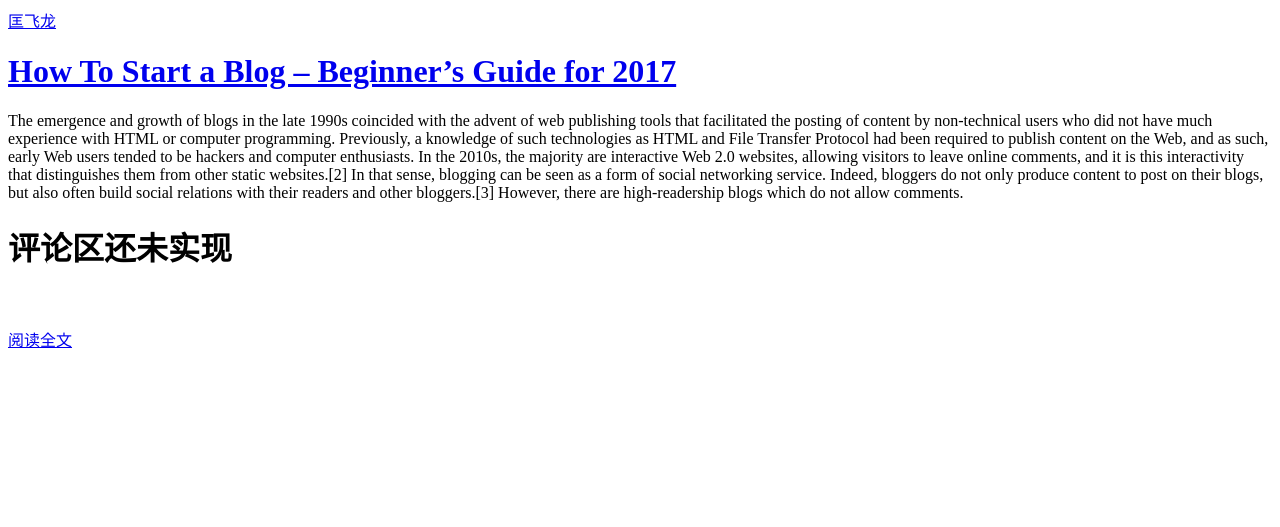
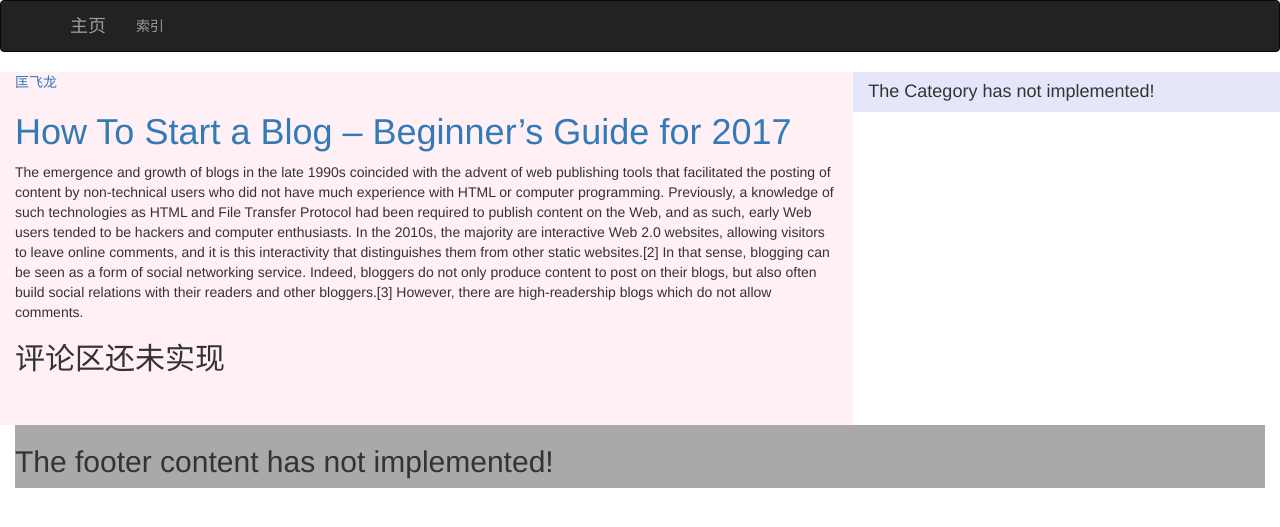
Before and after one commit to chenmich/Concrete-Engineering, a Flask app: page /post/1 in a window 1280 px wide. Shown: the top 527 px of the page. Run offline with Flask 2, Linux system fonts and the light colour scheme; some libraries are stand-ins or nearby versions.

Commit message:
add get_first_paragraph property of class postUI Adjust inheritance relationship of templates of post

```diff
--- a/Blog/Models/modelsUI.py
+++ b/Blog/Models/modelsUI.py
@@ -57,3 +57,6 @@ class PostUI:
             raise ValueError('The post_id is is not null or <= 0')
         else:
             self.__post_id = post_id
+    @property
+    def get_first_paragraph(self):
+        return "The function to get the first paragraph of a post is not impletmented!"
--- a/Blog/templates/base.html
+++ b/Blog/templates/base.html
@@ -23,12 +23,22 @@
 {% block content %}
     <div class="container-fluid">
         <div class="row" >
-           <div class="col-sm-8" style="background-color:lavenderblush;">{% block left_content %}{% endblock %}</div>
-            <div class="col-sm-4" style="background-color:lavender;">{% block Category %}{% endblock %}</div>
+            <div class="col-sm-8" style="background-color:lavenderblush;">
+               {% block left_content %}{% endblock %}
+            </div>
+            <div class="col-sm-4" style="background-color:lavender;">
+                {% block Category %}
+                    <h4> The Category has not implemented!</h4>
+                {% endblock %}
+            </div>
         </div>
     <div class="container-fluid">
         <div class="row" style="background-color:darkgray">
-            <footer>{% block footer_content%}{% endblock %}</footer>
+            <footer>
+                {% block footer_content%}
+                    <h2>The footer content has not implemented!</h2>
+                {% endblock %}
+            </footer>
         </div>
     </div>
 {% endblock %}
--- a/Blog/templates/index.html
+++ b/Blog/templates/index.html
@@ -4,9 +4,3 @@
         {% include 'post_entry.html' %}
     {% endfor %}
 {%endblock%}
-{% block Category %}
-    <h4> The Category has not implemented!</h4>
-{% endblock %}
-{% block footer_content %}
-    <h4>The footer content has not implemented!</h4>
-{% endblock %}
--- a/Blog/templates/post_base.html
+++ b/Blog/templates/post_base.html
@@ -1,11 +1,9 @@
 <div>
     <a href= "{{ url_for('blog.post_by_author', author=post.author_name) }}">{{post.author_name}}</a>
     <a href="{{url_for('blog.post_body', Id=post.post_id)}}"><h1>{{post.post_title}}</h1></a>
-    {% block post_body %}
+    {% block post %}
     {% endblock%}
     <br/>
     <br/>
-    <a href="{{url_for('blog.post_body', Id=post.post_id)}}">阅读全文</a>
-    <br/>
-    <br/>
+
 </div>
--- a/Blog/templates/post_body.html
+++ b/Blog/templates/post_body.html
@@ -1,5 +1,4 @@
-{% extends "post_base.html" %}
-{% block post_body %}
-<div>{{post.post_body}}</div>
-<div><h1>评论区还未实现</h1>
+{% extends "base.html" %}
+{% block left_content %}
+    {% include "post_full_text.html" %}
 {% endblock %}
--- /dev/null
+++ b/Blog/templates/post_full_text.html
@@ -0,0 +1,7 @@
+{% extends "post_base.html" %}
+{% block post %}
+    <div>{{post.post_body}}</div>
+    {%block Comment_area %}
+        <h2>评论区还未实现</h2>
+    {%endblock%}
+{% endblock %}
--- a/Blog/views.py
+++ b/Blog/views.py
@@ -27,4 +27,5 @@ def post_by_author(author):
     _posts = __get_entries_by_author(author)
     return render_template('index.html', posts=_posts)
 def post_body(Id):
-    return render_template("post_body.html", post=__get_entries_by_author("")[0])
+    posts = __get_entries_by_author("")
+    return render_template("post_body.html", post=posts[0])
```
Also changed, not shown: Blog/templates/post_entry.html (+5 -2 lines).
